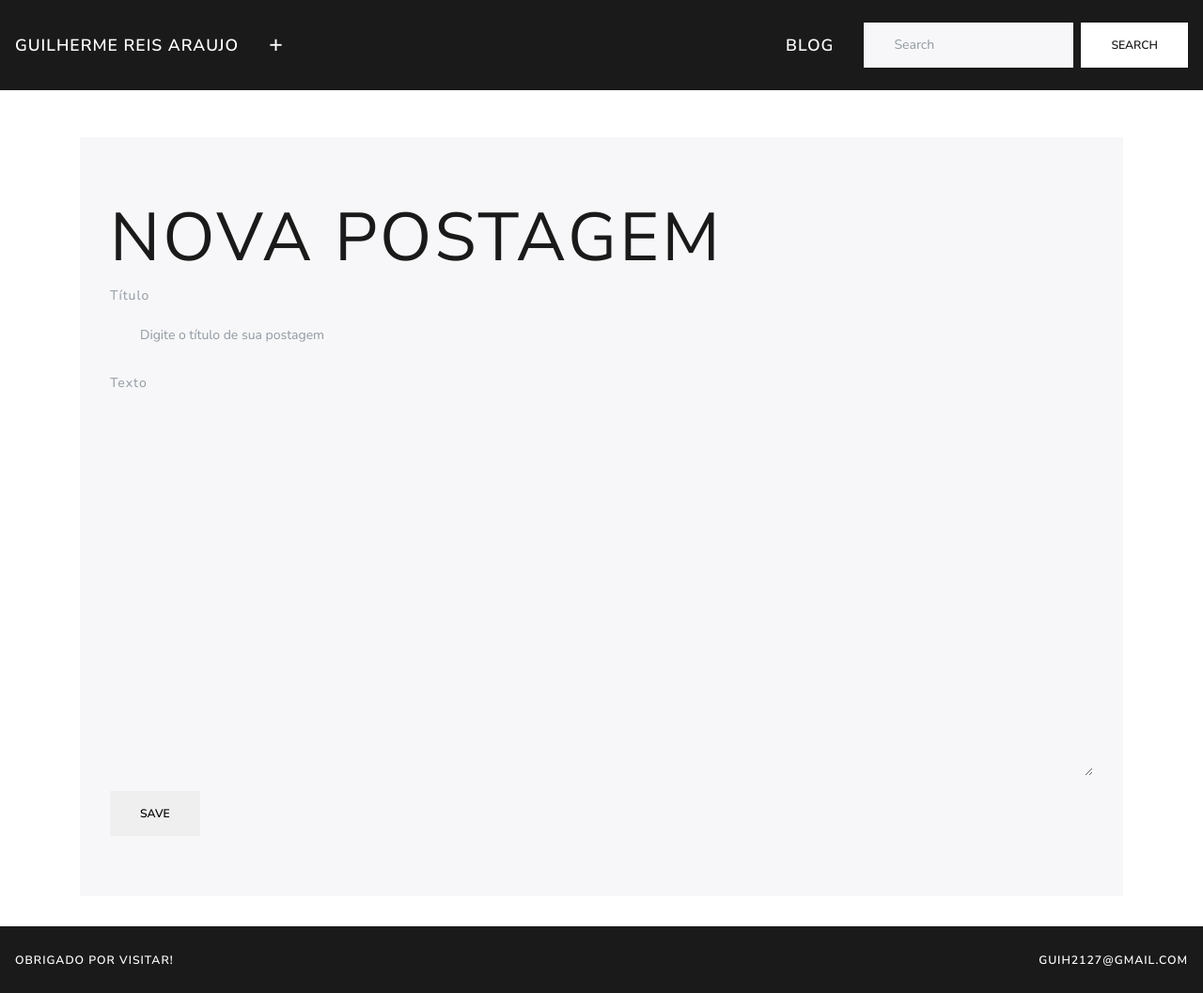
After one commit to guih2127/blog, a Django app: page /post/new/ in a window 1280 px wide. The commit adds this page. Shown: the whole page at 94% size. Run offline with Django 3.2, Linux system fonts and the light colour scheme; some libraries are stand-ins or nearby versions.

Commit message:
form to post new posts

```diff
--- /dev/null
+++ b/blog_app/forms.py
@@ -0,0 +1,7 @@
+from django import forms
+from .models import Post
+
+class PostForm(forms.ModelForm):
+	class Meta:
+		model = Post
+		fields = ('title', 'text')
--- a/blog_app/templates/blog/base.html
+++ b/blog_app/templates/blog/base.html
@@ -16,10 +16,11 @@
 	  <div class="collapse navbar-collapse" id="navbarColor01">
 	    <ul class="navbar-nav mr-auto">
 	      <li class="nav-item active">
-	        <span style="color:white;">Blog</span>
+	        <a style="font-size:25px;" href="{% url 'post_new' %}"><span style="color:white;">+</span></a>
 	      </li>
 	    </ul>
 	    <form class="form-inline my-2 my-lg-0">
+	    	<a class="navbar-brand" href="{% url 'post_list' %}">Blog</a>
 	      <input class="form-control mr-sm-2" type="text" placeholder="Search">
 	      <button class="btn btn-secondary my-2 my-sm-0" type="submit">Search</button>
 	    </form>
@@ -33,7 +34,7 @@
 
 <body>
 	<nav class="navbar navbar-expand-lg navbar-dark bg-primary" style="margin:0;">
-	  <a class="navbar-brand" href="#">Obrigado por visitar!</a>
+	  <span style="color:white;">Obrigado por visitar!</span>
 	  <button class="navbar-toggler" type="button" data-toggle="collapse" data-target="#navbarColor01" aria-controls="navbarColor01" aria-expanded="false" aria-label="Toggle navigation">
 	    <span class="navbar-toggler-icon"></span>
 	  </button>
@@ -43,6 +44,9 @@
 	        <a class="nav-link" href="#"><span class="sr-only">(current)</span></a>
 	      </li>
 	    </ul>
+	    <div class="form-inline my-2 my-lg-0">
+	    	<span style="color:white;">guih2127@gmail.com</span>
+	    </div>
 	  </div>
 	</nav>
 </html>
--- a/blog_app/templates/blog/post_detail.html
+++ b/blog_app/templates/blog/post_detail.html
@@ -3,8 +3,8 @@
 {% block content %}
 	<div class="post-content" style="min-height:800px;">
 		<div class="jumbotron">
-		  <h1 class="display-3"><a href="{% url 'post_detail' pk=post.pk %}">{{ post.title }}</a></h1>
-		  <p class="lead">{{ post.text}}}</p>
+		  <h1 class="display-3" style="margin-bottom:30px;"><a href="{% url 'post_detail' pk=post.pk %}">{{ post.title }}</a></h1>
+		  <p class="lead">{{ post.text | linebreaksbr}}</p>
 		  <hr class="my-4">
 		  <p>{{ post.published_date}}</p>
 		</div>
--- /dev/null
+++ b/blog_app/templates/blog/post_edit.html
@@ -0,0 +1,20 @@
+{% extends 'blog/base.html' %}
+
+{% block content %}
+	<div class="post-edit" style="min-height:800px;">
+		<div class="jumbotron">
+		  <h1 class="display-3">Nova postagem</h1>
+		  <form method="POST" class="post-form">{% csrf_token %}
+				<div class="form-group">
+		      <label for="title">Título</label>
+		      <input name="title" type="text" maxlength="30" class="form-control" id="title" aria-describedby="title" placeholder="Digite o título de sua postagem">
+		    </div>
+				<div class="form-group">
+		      <label for="text">Texto</label>
+		      <textarea name="text" style="min-height:400px;" class="form-control" id="text"></textarea>
+		    </div>
+		  	<button type="submit" class="save btn btn-default">Save</button>
+		  </form>
+		</div>
+	</div>
+{% endblock %}
--- a/blog_app/templates/blog/post_list.html
+++ b/blog_app/templates/blog/post_list.html
@@ -3,8 +3,8 @@
 {% block content %}
 	{% for post in posts %}
 		<div class="jumbotron">
-		  <h1 class="display-3"><a href="{% url 'post_detail' pk=post.pk %}">{{ post.title }}</a></h1>
-		  <p class="lead">{{ post.text}}}</p>
+		  <h1 class="display-3" style="margin-bottom:30px;"><a href="{% url 'post_detail' pk=post.pk %}">{{ post.title }}</a></h1>
+		  <p class="lead">{{ post.text | linebreaksbr }}</p>
 		  <hr class="my-4">
 		  <p>{{ post.published_date}}</p>
 		</div>
--- a/blog_app/urls.py
+++ b/blog_app/urls.py
@@ -4,6 +4,7 @@ from . import views
 urlpatterns = [
 	path('', views.post_list, name='post_list'),
 	path('post/<int:pk>/', views.post_detail, name='post_detail'),
+	path('post/new/', views.post_new, name='post_new'),
 ]
 
 # atribuimos uma view (post_list) para a URL raíz ('')
--- a/blog_app/views.py
+++ b/blog_app/views.py
@@ -1,6 +1,8 @@
 from django.shortcuts import render, get_object_or_404
 from django.utils import timezone
 from .models import Post
+from .forms import PostForm
+from django.shortcuts import redirect
 
 # Create your views here.
 
@@ -11,3 +13,17 @@ def post_list(request):
 def post_detail(request, pk):
 	post = get_object_or_404(Post, pk=pk)
 	return render(request, 'blog/post_detail.html', {'post': post})
+
+def post_new(request):
+	if request.method == 'POST':
+		form = PostForm(request.POST)
+		if form.is_valid():
+		 post = form.save(commit=False)
+		 post.author = request.user
+		 post.published_date = timezone.now()
+		 post.save()
+		 return redirect('post_detail', pk=post.pk)
+	else:
+		form = PostForm()
+
+	return render(request, 'blog/post_edit.html', {'form': form})
```
